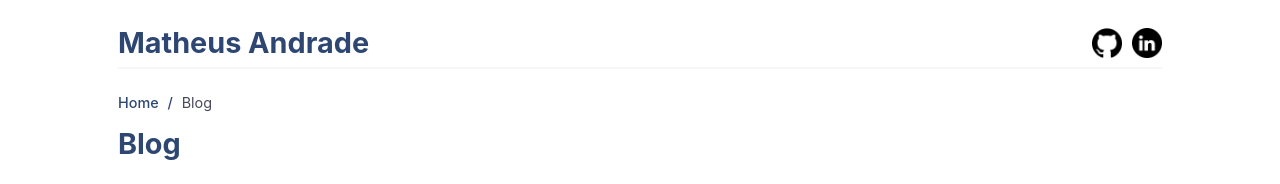
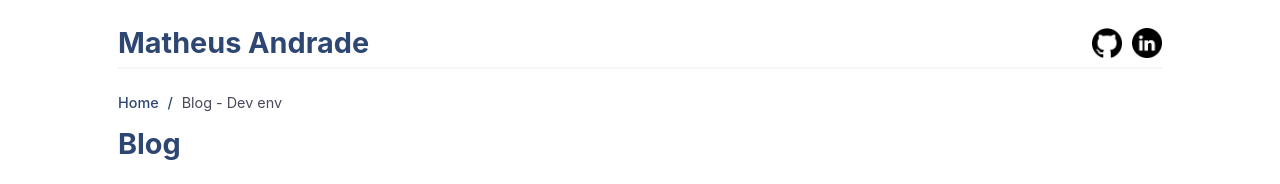
Before and after one commit to matheus-oliveira-andrade/s3-static-site, a Next.js app in the folder site/: page /blog in a window 1280 px wide. Shown: the top 184 px of the page. Built offline with nearby package versions, Linux system fonts and the light colour scheme.

Commit message:
feat: dev env identifier

```diff
--- a/site/pages/blog/index.js
+++ b/site/pages/blog/index.js
@@ -101,7 +101,7 @@ export default function Blog() {
 
         <span> / </span>
 
-        <span className="breadcrumb-active"> Blog </span>
+        <span className="breadcrumb-active"> Blog - Dev env </span>
       </div>
 
       <h1
```
